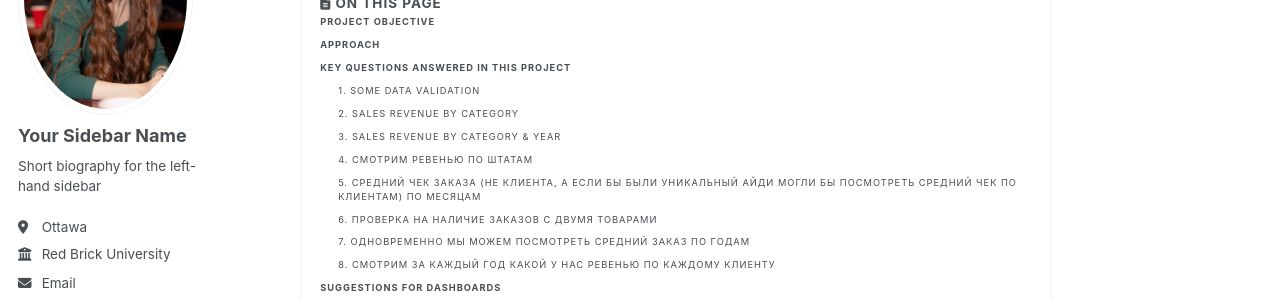
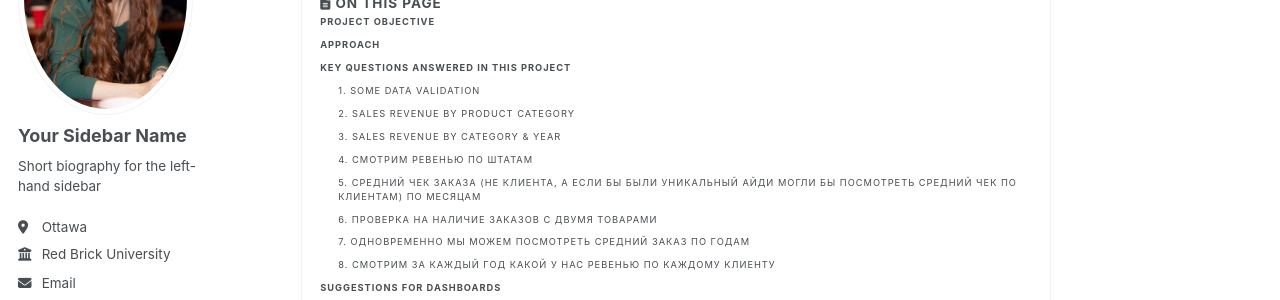
Before and after one commit to katevision/KateS, a Jekyll site: the page built from _portfolio/portfolio-2.md, in a window 1280 px wide and 900 px high. Shown: the part 222-522 px from the top of the window. Built offline with Jekyll 4.4.1, drawn with Linux system fonts in a browser that asks for light colours; some web fonts are replaced; a script bundle is joined from its source files by our own code; library files that are not in the unit come from our copies; some of the changed text lies outside the part shown.

Commit message:
Update portfolio-2.md

```diff
--- a/_portfolio/portfolio-2.md
+++ b/_portfolio/portfolio-2.md
@@ -84,7 +84,7 @@ FROM `project-sales-dataset.sales_dataset_a.general_data`
 
 <img src="{{ site.baseurl }}/images/check_years_month_date.png">
 
-### 2.  Sales revenue  by Category
+### 2.  Sales revenue  by product category
 
 With nearly five years of data available, we can now analyze revenue by category to obtain an overall view of sales performance
 
```
